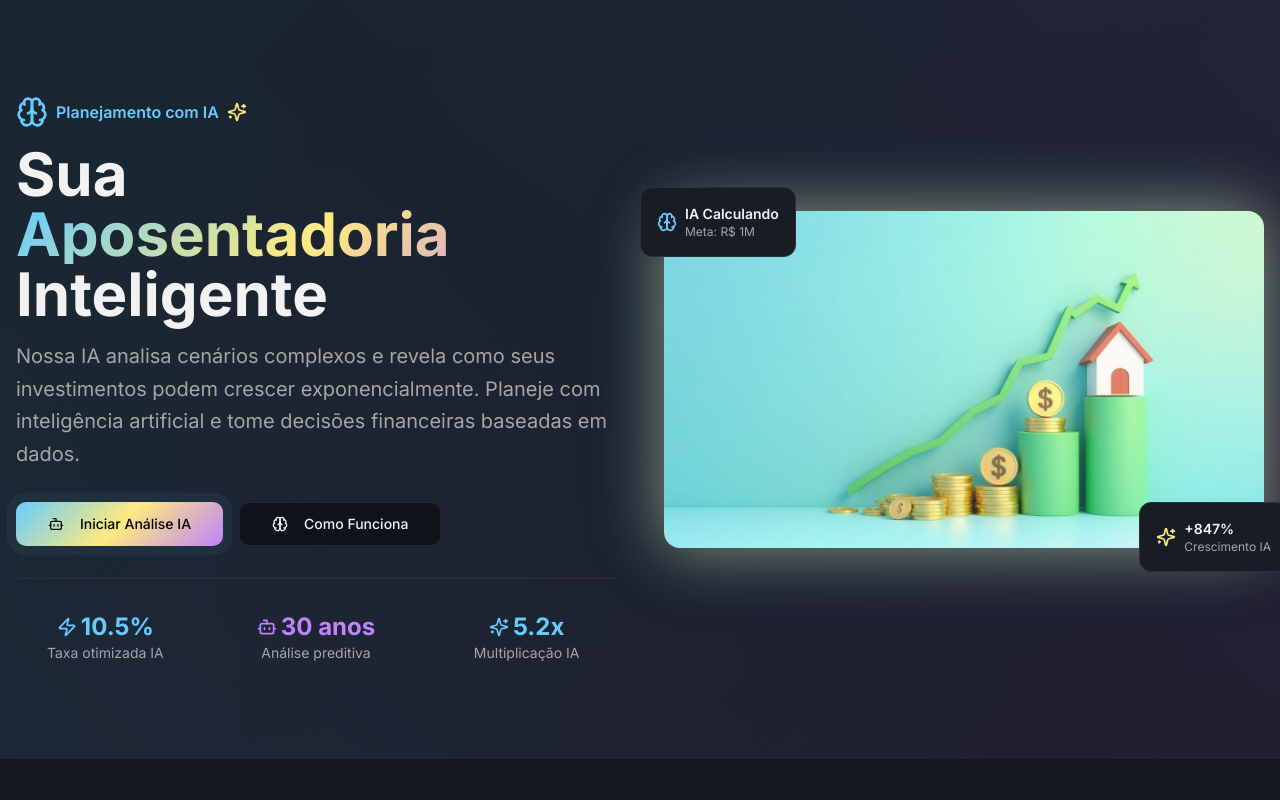
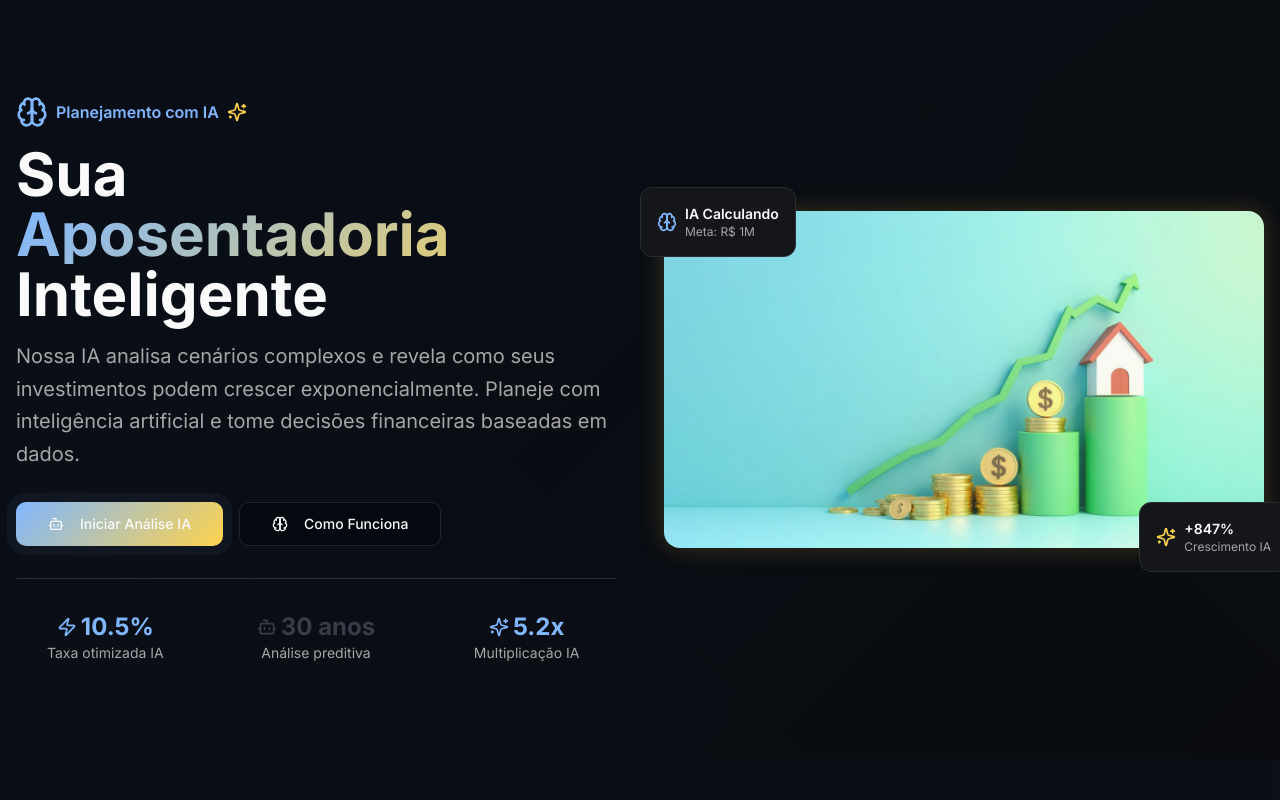
Before and after one commit to guiborges77/planejador-financeiro-ia, a React (Vite) app: page / in a window 1280 px wide. Shown: the top 800 px of the page. Built offline with nearby package versions, Linux system fonts and the light colour scheme.

Commit message:
Refactor: Improve theme and clean UI
Update the application's theme to be cleaner and more modern, while maintaining the AI-driven intelligent planner aesthetic. This involves adjustments to color palettes, gradients, and overall visual presentation.

```diff
--- a/src/index.css
+++ b/src/index.css
@@ -8,57 +8,57 @@ All colors MUST be HSL.
 
 @layer base {
   :root {
-    /* Dark AI Intelligence Theme */
-    --primary: 200 100% 70%; /* Bright Cyan */
-    --primary-foreground: 0 0% 0%;
-    --primary-glow: 200 100% 80%;
-    --primary-dark: 200 100% 50%;
+    /* Clean Dark Intelligence Theme */
+    --primary: 214 100% 75%; /* Soft Blue */
+    --primary-foreground: 0 0% 98%;
+    --primary-glow: 214 100% 85%;
+    --primary-dark: 214 100% 65%;
 
-    --secondary: 270 95% 75%; /* Electric Purple */
-    --secondary-foreground: 0 0% 0%;
-    --secondary-glow: 270 95% 85%;
+    --secondary: 220 15% 25%; /* Subtle Gray */
+    --secondary-foreground: 0 0% 98%;
+    --secondary-glow: 220 15% 35%;
 
-    --accent-ai: 50 100% 75%; /* Electric Gold */
-    --accent-ai-foreground: 0 0% 0%;
+    --accent-ai: 45 100% 65%; /* Warm Gold */
+    --accent-ai-foreground: 0 0% 15%;
 
-    --success: 120 100% 60%;
-    --success-foreground: 0 0% 0%;
+    --success: 142 71% 45%;
+    --success-foreground: 0 0% 98%;
 
-    --warning: 40 100% 70%;
-    --warning-foreground: 0 0% 0%;
+    --warning: 38 92% 50%;
+    --warning-foreground: 0 0% 98%;
 
-    /* UI Colors - Dark Theme */
-    --background: 220 25% 8%; /* Deep Dark Blue */
-    --foreground: 0 0% 95%;
+    /* UI Colors - Clean Dark */
+    --background: 222 47% 4%; /* Rich Dark */
+    --foreground: 0 0% 98%;
 
-    --card: 220 20% 12%; /* Slightly lighter dark */
-    --card-foreground: 0 0% 95%;
+    --card: 220 13% 9%; /* Clean Card */
+    --card-foreground: 0 0% 98%;
 
-    --muted: 220 15% 15%;
+    --muted: 220 13% 12%;
     --muted-foreground: 0 0% 65%;
 
-    --accent: 220 20% 18%;
-    --accent-foreground: 0 0% 95%;
+    --accent: 220 13% 15%;
+    --accent-foreground: 0 0% 98%;
 
-    --destructive: 0 75% 65%;
-    --destructive-foreground: 0 0% 95%;
+    --destructive: 0 63% 31%;
+    --destructive-foreground: 0 0% 98%;
 
-    --border: 220 15% 20%;
-    --input: 220 15% 16%;
-    --ring: 200 100% 70%;
+    --border: 220 13% 18%;
+    --input: 220 13% 15%;
+    --ring: 214 100% 75%;
 
-    /* Dark AI Gradients */
-    --gradient-primary: linear-gradient(135deg, hsl(200 100% 70%), hsl(270 95% 75%));
-    --gradient-ai: linear-gradient(135deg, hsl(200 100% 70%), hsl(50 100% 75%), hsl(270 95% 75%));
-    --gradient-card: linear-gradient(145deg, hsl(220 20% 12%), hsl(220 15% 15%));
-    --gradient-hero: linear-gradient(135deg, hsl(200 100% 70% / 0.1), hsl(270 95% 75% / 0.1));
-    --gradient-neural: linear-gradient(45deg, hsl(200 100% 70% / 0.15), transparent, hsl(270 95% 75% / 0.15));
+    /* Clean Gradients */
+    --gradient-primary: linear-gradient(135deg, hsl(214 100% 75%), hsl(214 100% 85%));
+    --gradient-ai: linear-gradient(135deg, hsl(214 100% 75%), hsl(45 100% 65%));
+    --gradient-card: linear-gradient(145deg, hsl(220 13% 9%), hsl(220 13% 12%));
+    --gradient-hero: linear-gradient(135deg, hsl(214 100% 75% / 0.03), hsl(45 100% 65% / 0.02));
+    --gradient-neural: linear-gradient(45deg, hsl(214 100% 75% / 0.05), transparent, hsl(45 100% 65% / 0.03));
 
-    /* Dark AI Shadows */
-    --shadow-card: 0 4px 20px -2px hsl(200 100% 70% / 0.1), 0 2px 8px -1px hsl(270 95% 75% / 0.05);
-    --shadow-elevated: 0 20px 40px -10px hsl(200 100% 70% / 0.15), 0 10px 20px -5px hsl(270 95% 75% / 0.1);
-    --shadow-glow: 0 0 40px hsl(200 100% 70% / 0.3);
-    --shadow-ai-glow: 0 0 60px hsl(50 100% 75% / 0.4), 0 0 80px hsl(200 100% 70% / 0.3);
+    /* Clean Shadows */
+    --shadow-card: 0 1px 3px 0 hsl(0 0% 0% / 0.1), 0 1px 2px -1px hsl(0 0% 0% / 0.1);
+    --shadow-elevated: 0 4px 6px -1px hsl(0 0% 0% / 0.1), 0 2px 4px -2px hsl(0 0% 0% / 0.1);
+    --shadow-glow: 0 0 20px hsl(214 100% 75% / 0.15);
+    --shadow-ai-glow: 0 0 25px hsl(45 100% 65% / 0.2);
 
     /* AI Animations */
     --transition-smooth: all 0.2s cubic-bezier(0.4, 0, 0.2, 1);
```
